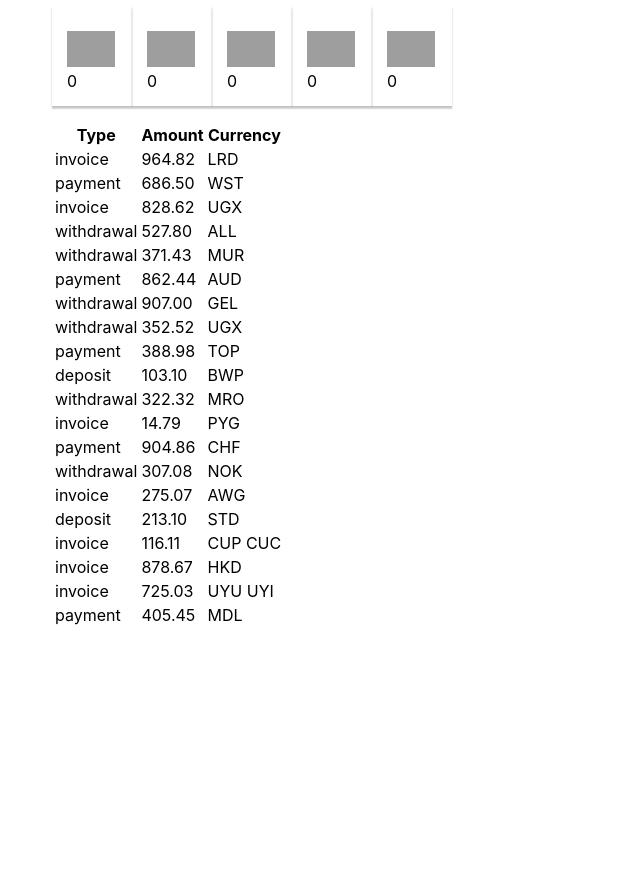
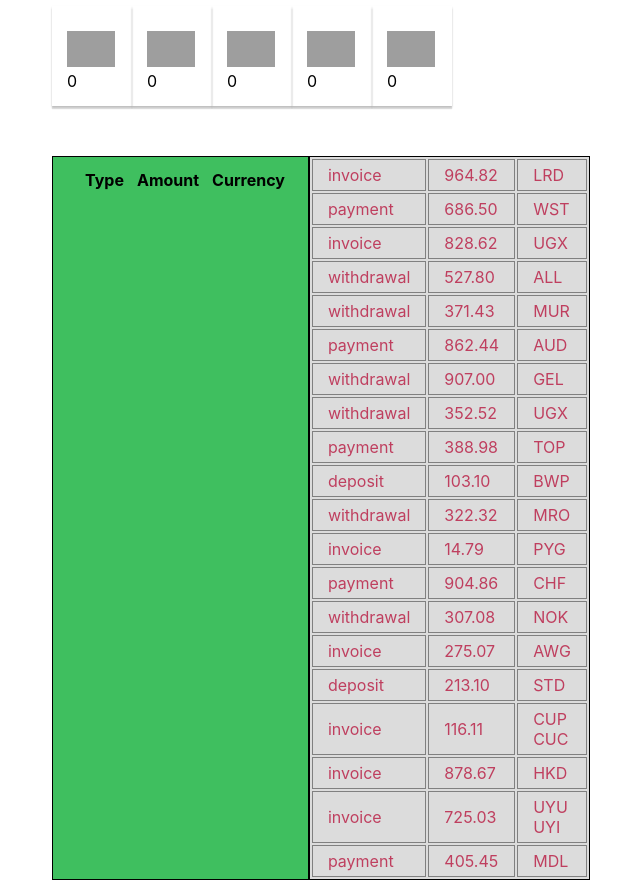
Before and after one commit to PanSerg/goit-react-hw-01-components, a React (Create React App) app: page / in a window 1280 px wide. Shown: the part 580-1460 px from the top of the page, without its empty margins (388-1028 px from the left). Before the commit the page ends 1208 px from the top, so only its background shows below. Built offline with nearby package versions, Linux system fonts and the light colour scheme; grey boxes are pictures that could not be loaded.

Commit message:
add TransactionStyle

```diff
--- a/src/components/Friends/FriendListItem.styled.jsx
+++ b/src/components/Friends/FriendListItem.styled.jsx
@@ -7,8 +7,8 @@ export const Active = styled.p`
     width: 10px;
     height: 10px;
 
-    background-color: ${({ variant }) => {
-        switch (variant) {
+    background-color: ${({ status }) => {
+        switch (status) {
             case "Online":
                 return "green";
             case "offline":
--- a/src/components/Profile/UserList.Styled.jsx
+++ b/src/components/Profile/UserList.Styled.jsx
@@ -3,7 +3,7 @@ import styled from '@emotion/styled';
 export const ProfileCard = styled.div`
   display: flex;
   flex-direction: column;
-  width: 450px;
+  width: 500px;
   box-shadow: 0px 3px 1px rgba(0, 0, 0, 0.1), 0px 1px 2px rgba(0, 0, 0, 0.08),
     0px 2px 2px rgba(0, 0, 0, 0.12);
   img {
@@ -35,7 +35,7 @@ export const ListStat = styled.ul`
   padding: 10px;
   margin: 0;
   list-style: none;
-  background-color: #3f61bf;
+  background-color: #63BF3F;
   border: 1px solid black;
   li {
     display: flex;
--- a/src/components/Stats/Statistics.styled.jsx
+++ b/src/components/Stats/Statistics.styled.jsx
@@ -18,7 +18,7 @@ ul {
         flex-direction: column;
         justify-content: center;
         align-items: centre;
-        width: 70px;
+        width: 80px;
         height: 70px;
     }
 }
--- /dev/null
+++ b/src/components/TransactionHistory/TransactionSHistory.Styled.jsx
@@ -0,0 +1,30 @@
+import styled from "@emotion/styled";
+
+export const Transactions = styled.table`
+    display: flex;
+    align-items: centre;
+    flax-direction: column;
+    margin-top: 50px;
+    thead {
+        border: 1px solid black;
+        background-color: #3FBF5F;
+        padding: 10px 20px;
+        tr {
+            th {
+                padding-left: 10px;
+            }
+        }
+    }
+`;
+
+export const TableTrans = styled.tbody`
+    border: 1px solid black;
+    background-color: gainsboro;
+    tr {
+        td {
+            border: 1px solid gray;
+            color: #BF3F5F;
+            padding: 5px 15px;
+        }
+    }
+`;
--- a/src/components/transactionHistory/TransactionHistory.js
+++ b/src/components/transactionHistory/TransactionHistory.js
@@ -1,8 +1,9 @@
 import PropTypes from 'prop-types';
+import { Transactions, TableTrans } from './TransactionSHistory.Styled';
 
 const TransactionHistory = ({ items }) => {
     return (
-      <table>
+      <Transactions>
         <thead>
           <tr>
             <th>Type</th>
@@ -11,7 +12,7 @@ const TransactionHistory = ({ items }) => {
           </tr>
         </thead>
 
-        <tbody>
+        <TableTrans>
           {items.map(item => (
             <tr key={item.id}>
               <td>{item.type}</td>
@@ -19,13 +20,13 @@ const TransactionHistory = ({ items }) => {
                     <td>{item.currency}</td>
                 </tr>
           ))}
-        </tbody>
-      </table>
+        </TableTrans>
+      </Transactions>
     );
 };
 
 TransactionHistory.propTypes = {
-    items: PropTypes.arrayOf(PropTypes.shape({
+    items: PropTypes.arrayOf(PropTypes.exact({
         id: PropTypes.string.isRequired,
         type: PropTypes.string.isRequired,
         amount: PropTypes.string.isRequired,
```
